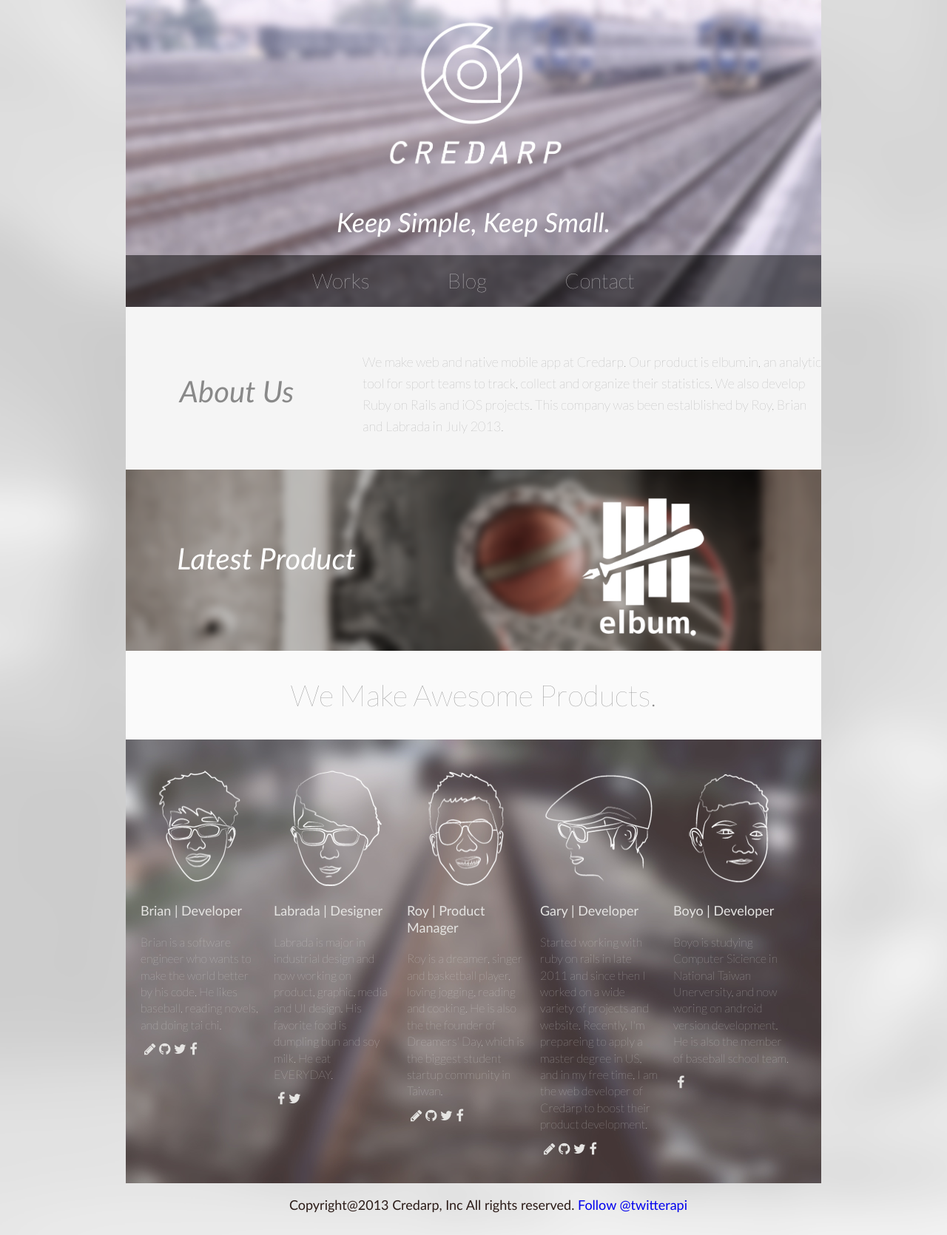
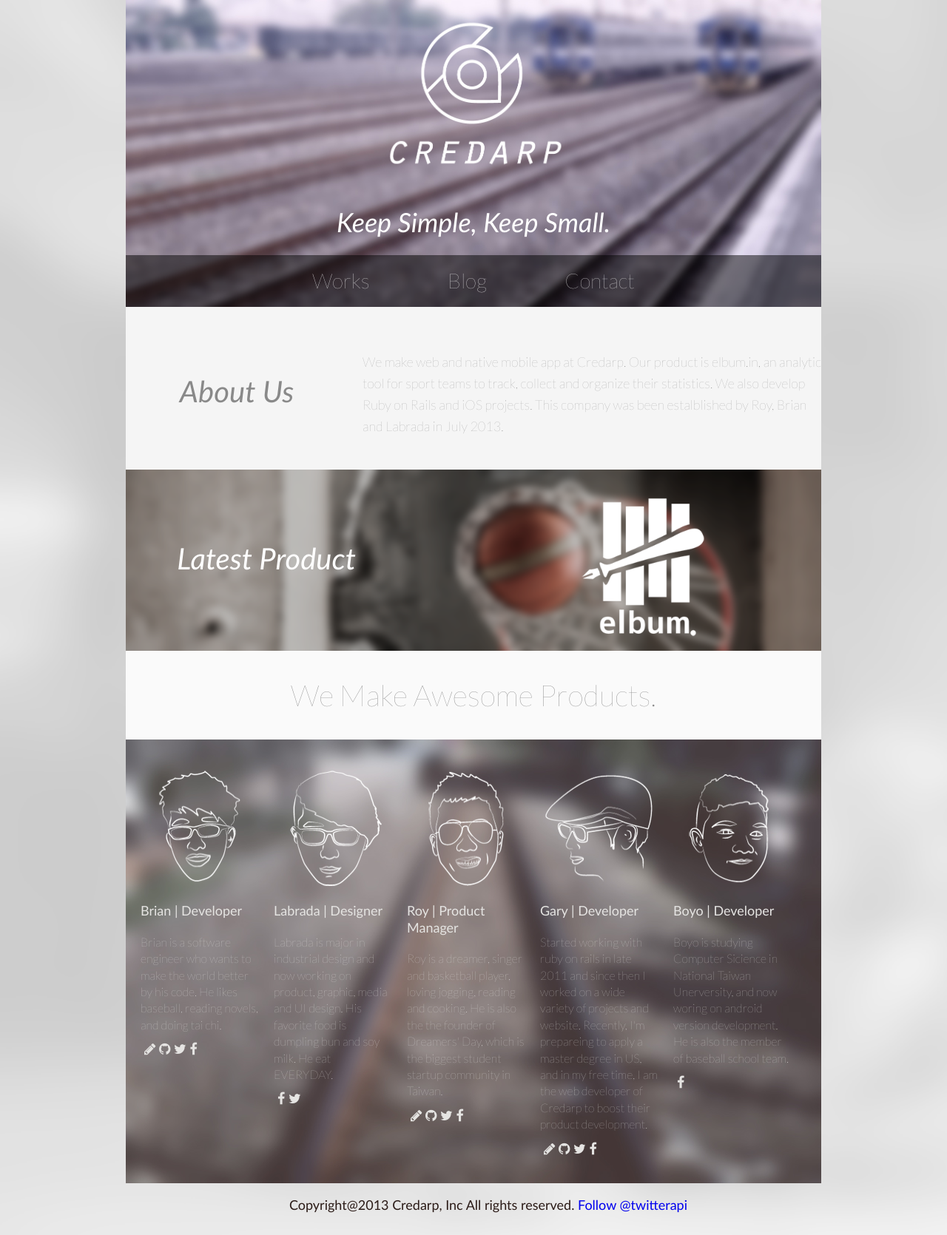
Before and after one commit to roykunglin/credarp, a Jekyll site: the page built from index.html, in a window 1280 px wide. Shown: the whole page at 74% size. Built offline with Jekyll 4.4.1, drawn with Linux system fonts in a browser that asks for light colours; nearby versions of some CDN libraries; Markdown is read by kramdown in place of the engine named in the settings; the list of posts is cut into pages by our own code; comment, search, counter and statistics services are not loaded.

Commit message:
change header.jpg

```diff
--- a/_sass/main.scss
+++ b/_sass/main.scss
@@ -13,7 +13,7 @@ html {
   text-align: center;
   background: {
     position: top left;
-    image: image-url("credarp.png");
+    image: image-url("credarp_header.jpg");
     repeat: no-repeat;
   }
   .logo {
--- a/css/main.css
+++ b/css/main.css
@@ -5,7 +5,7 @@ html {
   -o-background-size: cover;
   background-size: cover;
   background-position: top left;
-  background-image: url('../images/background.png?1382697718');
+  background-image: url('../images/background.png?1382689442');
   background-repeat: no-repeat;
 }
 
@@ -17,7 +17,7 @@ html {
   background-size: cover;
   text-align: center;
   background-position: top left;
-  background-image: url('../images/credarp.png?1382697338');
+  background-image: url('../images/credarp_header.jpg?1380794090');
   background-repeat: no-repeat;
 }
 /* line 19, ../_sass/main.scss */
--- a/css/screen.css
+++ b/css/screen.css
@@ -7,7 +7,7 @@ a {
   text-decoration: none;
 }
 
-/* line 17, ../../../../.rvm/gems/ruby-2.0.0-p247/gems/compass-0.12.2/frameworks/compass/stylesheets/compass/reset/_utilities.scss */
+/* line 17, ../../../.rvm/gems/ruby-2.0.0-p247/gems/compass-0.12.2/frameworks/compass/stylesheets/compass/reset/_utilities.scss */
 html, body, div, span, applet, object, iframe,
 h1, h2, h3, h4, h5, h6, p, blockquote, pre,
 a, abbr, acronym, address, big, cite, code,
@@ -29,45 +29,45 @@ time, mark, audio, video {
   vertical-align: baseline;
 }
 
-/* line 22, ../../../../.rvm/gems/ruby-2.0.0-p247/gems/compass-0.12.2/frameworks/compass/stylesheets/compass/reset/_utilities.scss */
+/* line 22, ../../../.rvm/gems/ruby-2.0.0-p247/gems/compass-0.12.2/frameworks/compass/stylesheets/compass/reset/_utilities.scss */
 html {
   line-height: 1;
 }
 
-/* line 24, ../../../../.rvm/gems/ruby-2.0.0-p247/gems/compass-0.12.2/frameworks/compass/stylesheets/compass/reset/_utilities.scss */
+/* line 24, ../../../.rvm/gems/ruby-2.0.0-p247/gems/compass-0.12.2/frameworks/compass/stylesheets/compass/reset/_utilities.scss */
 ol, ul {
   list-style: none;
 }
 
-/* line 26, ../../../../.rvm/gems/ruby-2.0.0-p247/gems/compass-0.12.2/frameworks/compass/stylesheets/compass/reset/_utilities.scss */
+/* line 26, ../../../.rvm/gems/ruby-2.0.0-p247/gems/compass-0.12.2/frameworks/compass/stylesheets/compass/reset/_utilities.scss */
 table {
   border-collapse: collapse;
   border-spacing: 0;
 }
 
-/* line 28, ../../../../.rvm/gems/ruby-2.0.0-p247/gems/compass-0.12.2/frameworks/compass/stylesheets/compass/reset/_utilities.scss */
+/* line 28, ../../../.rvm/gems/ruby-2.0.0-p247/gems/compass-0.12.2/frameworks/compass/stylesheets/compass/reset/_utilities.scss */
 caption, th, td {
   text-align: left;
   font-weight: normal;
   vertical-align: middle;
 }
 
-/* line 30, ../../../../.rvm/gems/ruby-2.0.0-p247/gems/compass-0.12.2/frameworks/compass/stylesheets/compass/reset/_utilities.scss */
+/* line 30, ../../../.rvm/gems/ruby-2.0.0-p247/gems/compass-0.12.2/frameworks/compass/stylesheets/compass/reset/_utilities.scss */
 q, blockquote {
   quotes: none;
 }
-/* line 103, ../../../../.rvm/gems/ruby-2.0.0-p247/gems/compass-0.12.2/frameworks/compass/stylesheets/compass/reset/_utilities.scss */
+/* line 103, ../../../.rvm/gems/ruby-2.0.0-p247/gems/compass-0.12.2/frameworks/compass/stylesheets/compass/reset/_utilities.scss */
 q:before, q:after, blockquote:before, blockquote:after {
   content: "";
   content: none;
 }
 
-/* line 32, ../../../../.rvm/gems/ruby-2.0.0-p247/gems/compass-0.12.2/frameworks/compass/stylesheets/compass/reset/_utilities.scss */
+/* line 32, ../../../.rvm/gems/ruby-2.0.0-p247/gems/compass-0.12.2/frameworks/compass/stylesheets/compass/reset/_utilities.scss */
 a img {
   border: none;
 }
 
-/* line 116, ../../../../.rvm/gems/ruby-2.0.0-p247/gems/compass-0.12.2/frameworks/compass/stylesheets/compass/reset/_utilities.scss */
+/* line 116, ../../../.rvm/gems/ruby-2.0.0-p247/gems/compass-0.12.2/frameworks/compass/stylesheets/compass/reset/_utilities.scss */
 article, aside, details, figcaption, figure, footer, header, hgroup, menu, nav, section, summary {
   display: block;
 }
@@ -79,7 +79,7 @@ html {
   -o-background-size: cover;
   background-size: cover;
   background-position: top left;
-  background-image: url('../images/background.png?1382697718');
+  background-image: url('../images/background.png?1382689442');
   background-repeat: no-repeat;
 }
 
@@ -91,7 +91,7 @@ html {
   background-size: cover;
   text-align: center;
   background-position: top left;
-  background-image: url('../images/credarp.png?1382697338');
+  background-image: url('../images/credarp_header.jpg?1380794090');
   background-repeat: no-repeat;
 }
 /* line 19, ../_sass/main.scss */
```
